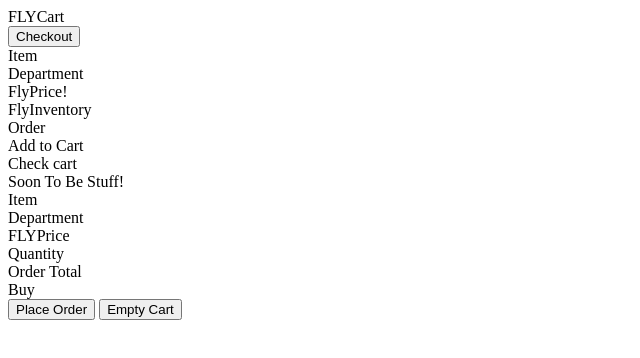
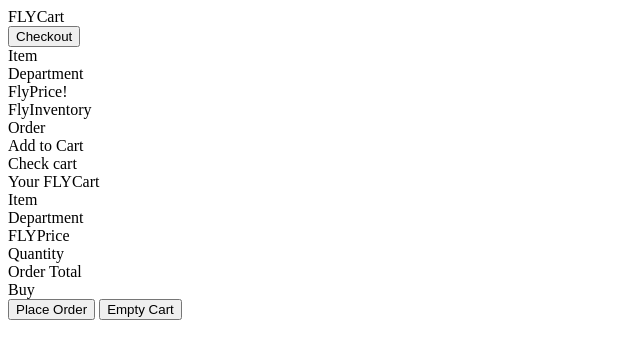
Before and after one commit to ashd32/flycart, a website: page public/index.html in a window 1280 px wide. Shown: the full height of the page, 0-640 px from the left. Drawn offline with nearby package versions, Linux system fonts and the light colour scheme; no server answers.

Commit message:
added FLYCart to HTML

```diff
--- a/public/index.html
+++ b/public/index.html
@@ -39,7 +39,7 @@
 
 	<div id="myModal" class="modal">
 		<div id="modalContent">
-			<div id="cartLine">Soon To Be Stuff!</div>
+			<div id="cartLine">Your FLYCart</div>
 			<div id="cartHeaders">
 				<div class="item">Item</div>
 				<div class="depo">Department</div>
```
